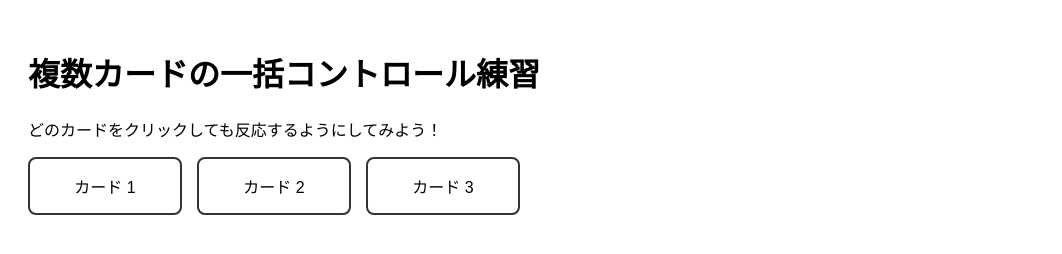
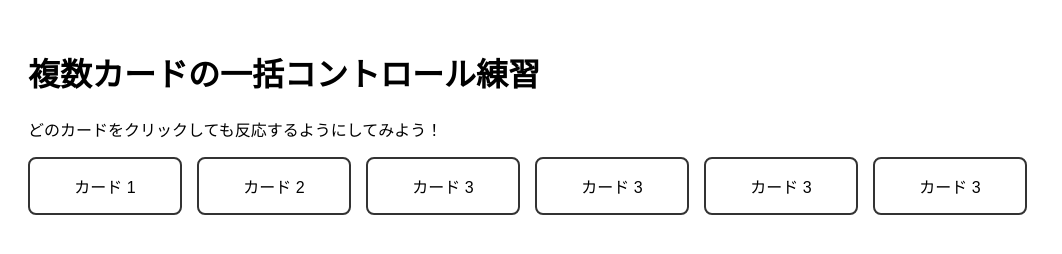
Before and after one commit to tarosjk202610/202610_JS_practice, a plain HTML site: page 03/index.html in a window 1280 px wide. Shown: the whole page, without its empty margins (0-1062 px from the left). Drawn offline with Linux system fonts and the light colour scheme.

Commit message:
2026年11月20日 10:13

```diff
--- a/03/index.html
+++ b/03/index.html
@@ -28,6 +28,9 @@
     <div class="card">カード 1</div>
     <div class="card">カード 2</div>
     <div class="card">カード 3</div>
+    <div class="card">カード 3</div>
+    <div class="card">カード 3</div>
+    <div class="card">カード 3</div>
   </div>
 </body>
 </html>
```
